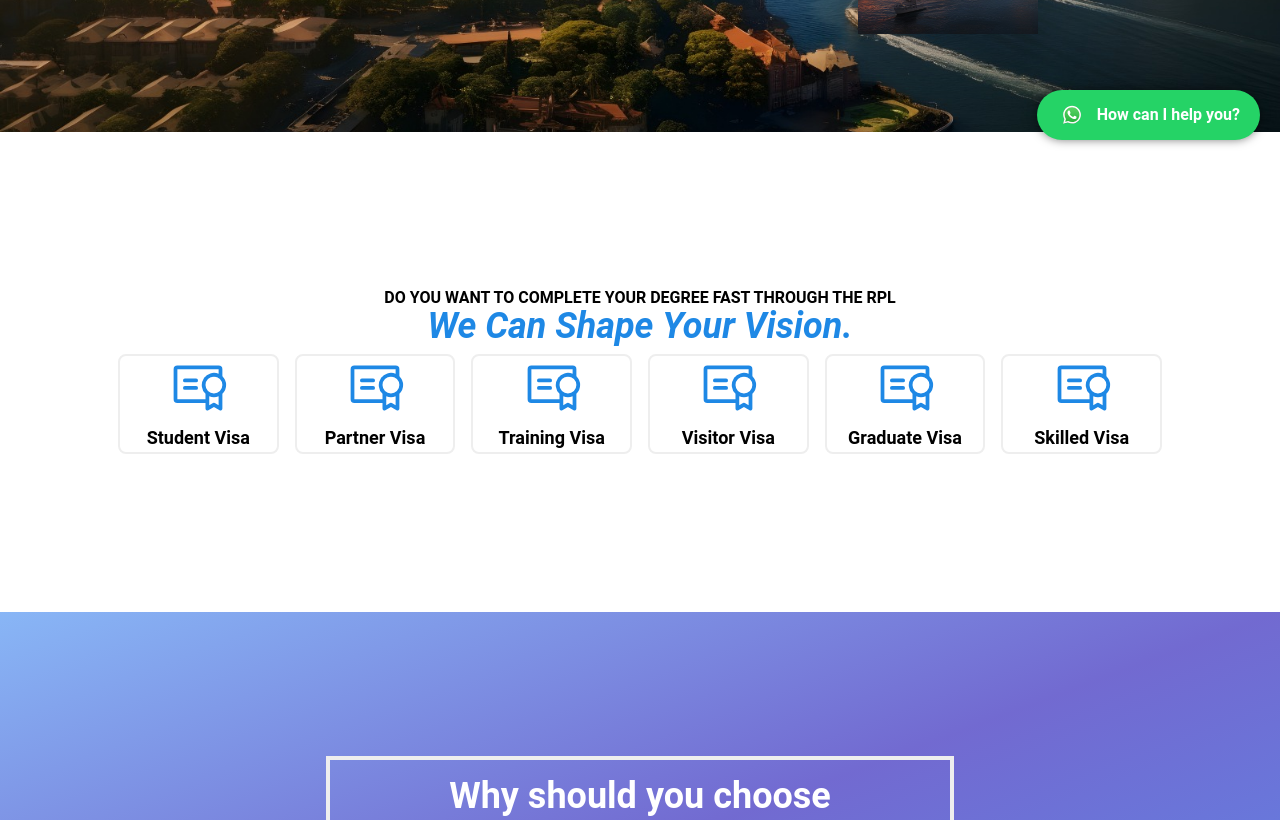
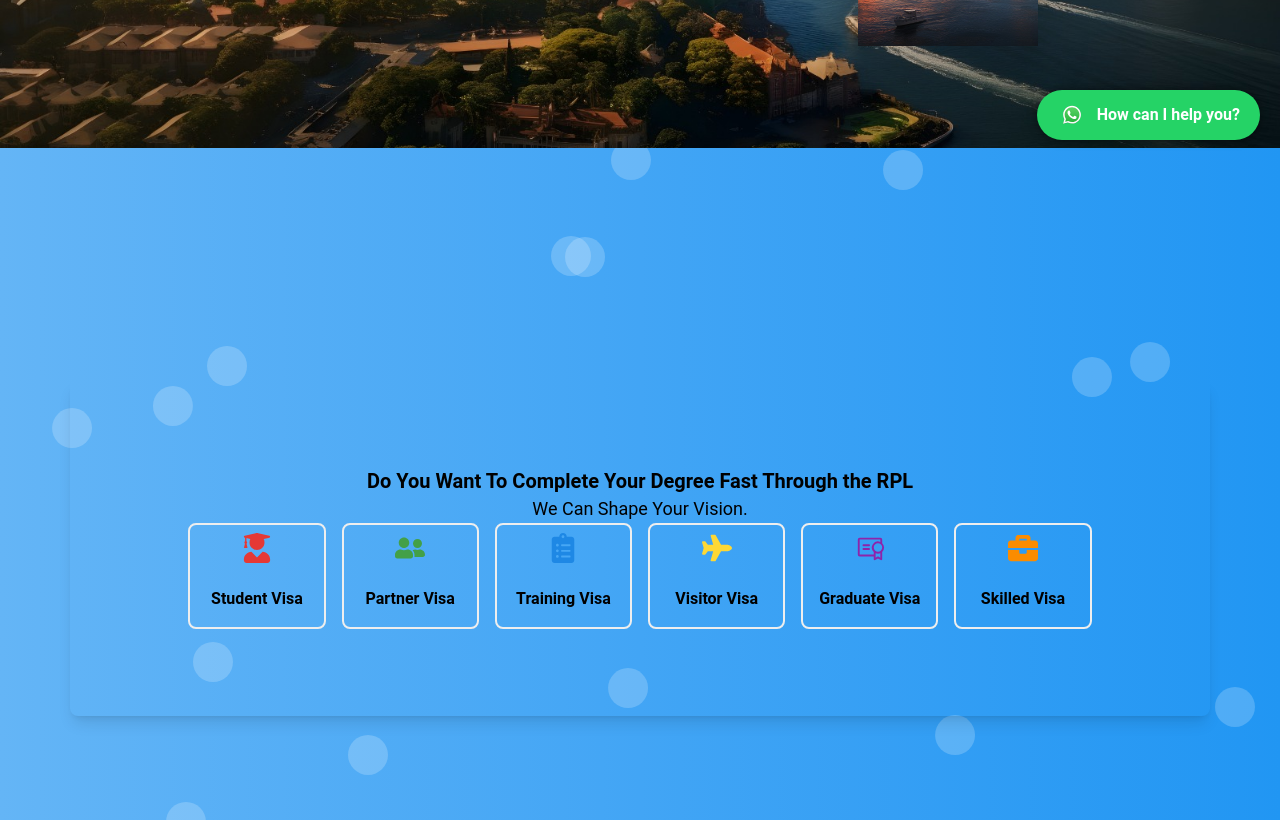
Before and after one commit to Swikar98/bisuConsultancy, a Next.js app: page /home in a window 1280 px wide. Shown: the part 640-1460 px from the top of the page. Built offline with nearby package versions, Linux system fonts and the light colour scheme.

Commit message:
herosection

```diff
--- a/package.json
+++ b/package.json
@@ -14,6 +14,7 @@
     "@headlessui/react": "^1.7.18",
     "@material-tailwind/react": "^2.1.9",
     "@mui/material": "^5.15.11",
+    "animejs": "^3.2.2",
     "clsx": "^2.1.0",
     "framer-motion": "^11.3.18",
     "install": "^0.13.0",
--- a/src/app/home/page.tsx
+++ b/src/app/home/page.tsx
@@ -5,13 +5,13 @@ import HomeBackground from "../../component/MainHome/HomeBackground"
 import Shape from "../../component/MainHome/Shape"
 import Choose from "../../component/MainHome/chooseus"
 import Slide from "../../component/MainHome/Crousel/showSlider"
-
+import HeroSection from "../../component/MainHome/hero/herosection"
 
 export default function Home() {
   return (
     <>
     <Slide/>
-      <Shape/>
+    <HeroSection/>
       <Choose/>
       <ServicesMenu/>
     </>
--- a/src/component/MainHome/Crousel/Carousel.css
+++ b/src/component/MainHome/Crousel/Carousel.css
@@ -2,7 +2,7 @@
 
 .carousel {
     width: 100%;
-    height: 85vh;
+    height: 87vh;
     top: 0;
     overflow: hidden;
     position: relative;
--- /dev/null
+++ b/src/component/MainHome/hero/herosection.jsx
@@ -0,0 +1,81 @@
+import React, { useEffect, useRef } from 'react';
+import { motion, useScroll, useTransform } from "framer-motion";
+import anime from 'animejs';
+import { PiCertificate } from "react-icons/pi";
+import { FaUserGraduate, FaUserFriends, FaPassport, FaPlane, FaBriefcase, FaClipboardList } from "react-icons/fa";
+
+const HeroSection = () => {
+  const visaTypes = [
+    { name: "Student Visa", icon: FaUserGraduate, color: "text-red-600" },
+    { name: "Partner Visa", icon: FaUserFriends, color: "text-green-600" },
+    { name: "Training Visa", icon: FaClipboardList, color: "text-blue-600" },
+    { name: "Visitor Visa", icon: FaPlane, color: "text-yellow-600" },
+    { name: "Graduate Visa", icon: PiCertificate, color: "text-purple-600" },
+    { name: "Skilled Visa", icon: FaBriefcase, color: "text-orange-600" },
+  ];
+
+  // Framer Motion scroll and transform hooks
+  const { scrollY } = useScroll();
+  const yTransform = useTransform(scrollY, [0, 500], [0, 50]);
+
+  const backgroundRef = useRef(null);
+
+  useEffect(() => {
+    anime({
+      targets: '.background-element',
+      translateX: () => anime.random(-50, 50),
+      translateY: () => anime.random(-50, 50),
+      duration: 2000,
+      easing: 'easeInOutQuad',
+      direction: 'alternate',
+      loop: true
+    });
+  }, []);
+
+  return (
+    <div className="relative bg-gradient-to-r from-blue-300 via-blue-400 to-blue-500 h-[80vh] sm:h-[100vh] flex items-center justify-center overflow-hidden">
+      <div ref={backgroundRef} className="absolute inset-0"></div>
+      {[...Array(20)].map((_, i) => (
+        <div
+          key={i}
+          className="background-element w-10 h-10 bg-white opacity-20 absolute rounded-full"
+          style={{
+            top: `${Math.random() * 100}%`,
+            left: `${Math.random() * 100}%`
+          }}
+        ></div>
+      ))}
+      <div className="relative z-10 p-2 container flex items-center justify-center bg-opacity-80 rounded-lg shadow-lg">
+        <div className="flex items-center justify-center lg:h-[40vh] h-[80vh] ">
+          <div className="px-4 sm:px-6 ">
+            <section className="p-2 rounded-xl">
+              <div className="text-center ">
+                <h2 className="text-xl  font-bold">Do You Want To Complete Your Degree Fast Through the RPL</h2>
+                <h3 className="text-lg">We Can Shape Your Vision.</h3>
+              </div>
+              <div className="grid grid-cols-2 lg:grid-cols-6 md:grid-cols-3 gap-4">
+                {visaTypes.map((visaType, index) => (
+                  <motion.div
+                    key={index}
+                    className="hover:shadow-md hover:shadow-black/25 transition-all border-2 rounded-lg"
+                    style={{ y: yTransform }} // Apply scroll-based transform
+                    initial={{ opacity: 0, y: 20 }}
+                    animate={{ opacity: 1, y: 0 }}
+                    transition={{ duration: 0.5, delay: index * 0.2 }}
+                  >
+                    <div className="text-center flex justify-center items-center p-2 ">
+                      <visaType.icon className={`${visaType.color} text-xl sm:text-2xl lg:text-3xl block mx-auto`} />
+                    </div>
+                    <h4 className="lg:font-semibold p-4 text-center ">{visaType.name}</h4>
+                  </motion.div>
+                ))}
+              </div>
+            </section>
+          </div>
+        </div>
+      </div>
+    </div>
+  );
+};
+
+export default HeroSection;
```
Also changed, not shown: 1 other file (tests, documents, lock files or other folders).
